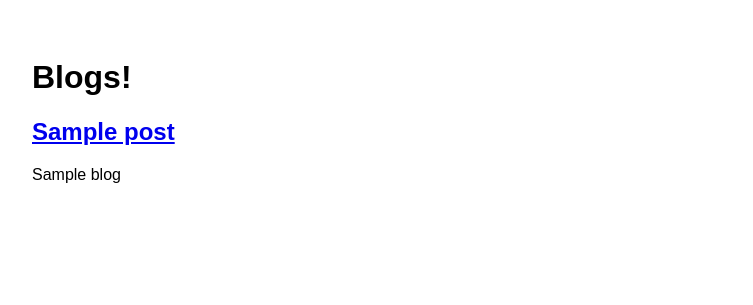
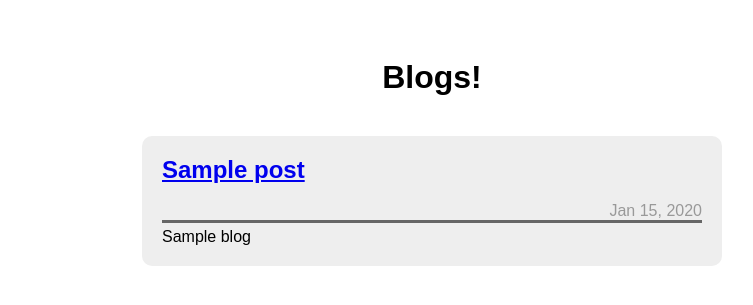
Before and after one commit to rosalie568/build-a-blog, a Python web app: template templates/mainblog.html in a window 1280 px wide. Shown: the part 58-363 px from the top of the page, without its empty margins (208-961 px from the left). Run offline with Jinja, Linux system fonts and the light colour scheme; the template is opened without the code that fills it: most values are stand-ins (such as "Sample title", 1, 10 or a date in 2020).

Commit message:
Fixed styles on html pages

```diff
--- a/templates/base.html
+++ b/templates/base.html
@@ -25,6 +25,33 @@
             p.error {
                 color: red;
             }
+
+            .post + .post {
+                margin-top: 15px;
+            }
+
+            .post-heading {
+                position: relative;
+                border-bottom: 3px solid #666;
+            }
+
+            .post-title {
+                font-size: 24px;
+                font-weight: bold;
+            }
+
+            .post-date {
+                position: absolute;
+                right: 0px;
+                bottom: 0px;
+                color: #999;
+
+            }
+
+            .post-content {
+                margin-top: 5px;
+            }
+
         </style>
     </head>
     <body>
--- a/templates/mainblog.html
+++ b/templates/mainblog.html
@@ -4,11 +4,31 @@
 
     <br>
 
-    <h1>Blogs!</h1>
+    <h1> <center> Blogs! </center> </h1>
+    <br>
+
     {% for x in post %}
 
-        <h2><a href="/blog/{{x.key().id()}}">{{x.title}} </a></h2>
-        <p>{{x.blog}} </p>
+        <form>
+            <div class="post">
+                <div class="post-heading">
+                    <div class="post-title">
+                        <a href="/blog/{{x.key().id()}}">{{ x.title }} </a>
+                    </div>
+
+                    <br> <br>
+
+                    <div class="post-date">
+                        {{ x.created.strftime("%b %d, %Y") }}
+                    </div>
+                </div>
+
+                <div class="post-content">
+                    {{ x.blog }}
+                </div>
+            </div>
+        </form>
+        <br>
 
     {% endfor %}
 {% endblock %}
```
Also changed, not shown: templates/permalink.html (+20 -2 lines).
